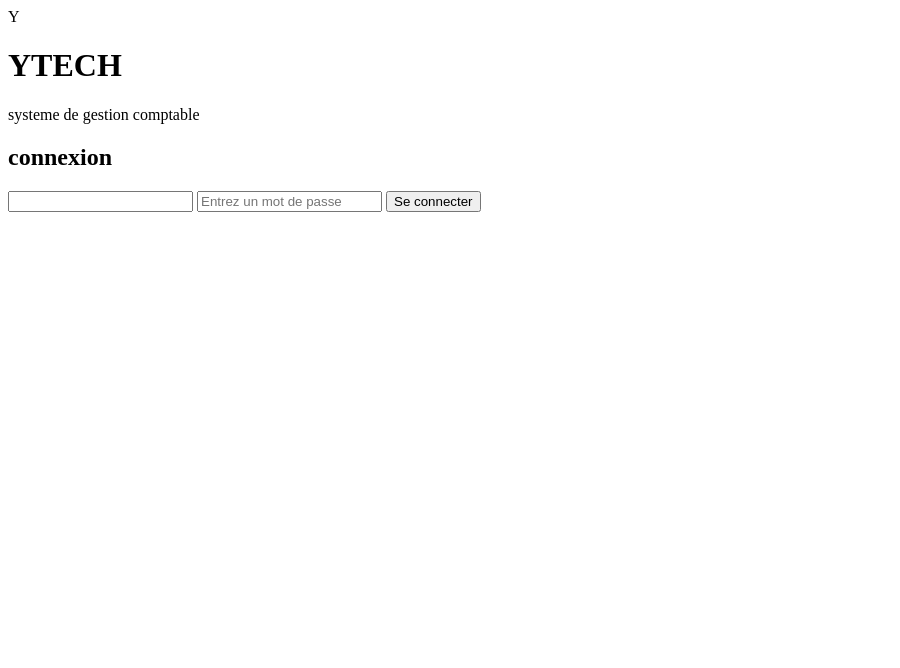
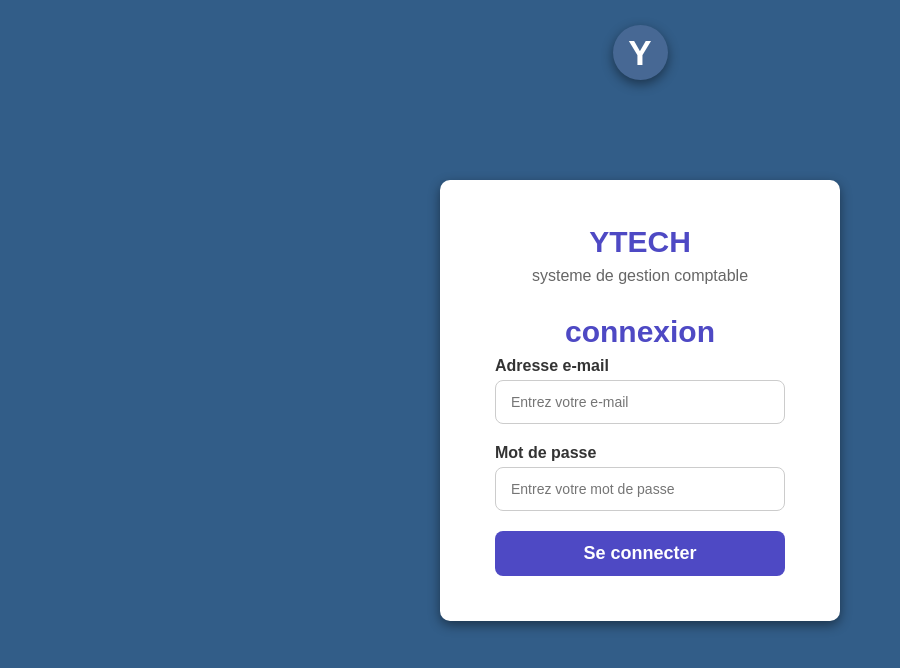
Before and after one commit to salomoramseszango-cyber/Gestion-ytech, a plain HTML site: page index.html in a window 1280 px wide. Shown: the whole page, without its empty margins (0-900 px from the left). Drawn offline with nearby package versions, Linux system fonts and the light colour scheme.

Commit message:
modification de la page de connexion

```diff
--- a/Ressources/CSS/style.css
+++ b/Ressources/CSS/style.css
@@ -0,0 +1,96 @@
+*{
+    margin:0;
+    padding: 0;
+    box-sizing: border-box;
+}
+
+body{
+    font-family: 'Poppins', sans-serif;
+    background: #325d88;
+    min-height: 100vh;
+    display: flex;
+    justify-content: center;
+    align-items: center;
+}
+
+.logo-badge {
+    width: 55px;
+    height: 55px;
+    background: #476894;
+    color: white;
+    border-radius: 50%;
+    display: flex;
+    justify-content: center;
+    align-items: center;
+    font-size: 35px;
+    font-weight: bold;
+    position: absolute;
+    top: 25px;
+    box-shadow: 0 4px 12px rgba(0, 0, 0, 0.45);
+
+}
+.login-container {
+    width: 400px;
+    background: #fff;
+    padding: 45px 55px;
+    border-radius: 10px;
+    box-shadow: 0 4px 12px rgba(0, 0, 0, 0.45);
+    justify-content: center;
+    text-align: center;
+}
+
+.login-container h1 {
+    font-size: 30px;
+    font-weight: 700;
+    margin-bottom: 8px;
+    color: #4e49c4;
+}
+
+.login-container p {
+    font-size: 16px;
+    color: #666;
+    margin-bottom: 30px;
+}
+.login-container h2 {
+    font-size: 30px;
+    font-weight: 600;
+    margin-bottom: 8px;
+    color: #4e49c4;
+
+}
+form {
+    display: flex;
+    flex-direction: column;
+    text-align: left;
+}
+label {
+    margin-bottom: 5px;
+    font-weight: bold;
+    color: #333;
+}
+input {
+    width: 100%;
+    padding: 13px 15px;
+    margin-bottom: 20px;
+    border: 1px solid #ccc;
+    border-radius: 8px;
+    font-size: 14px;
+    outline: none;
+
+
+}
+input:focus {
+    border-color: #4e49c4;
+    box-shadow: 0 0 5px rgba(78, 73, 196, 0.5);
+}
+button {
+    padding: 12px 20px;
+    background: #4e49c4;
+    color: #fff;
+    border: none;
+    border-radius: 8px;
+    font-size: 18px;
+    font-weight: bold;
+    cursor: pointer;
+
+}
--- a/Ressources/JS/script.js
+++ b/Ressources/JS/script.js
@@ -0,0 +1,4 @@
+function connexion(event) {
+    event.preventDefault();
+    window.location.href = "dashboard.html";
+}
--- a/index.html
+++ b/index.html
@@ -14,13 +14,11 @@
         <p>systeme de gestion comptable</p>
         <h2>connexion </h2>
         <form  onsubmit="connexion">
-            <label for="Adresse e-mail">
-                <input type="e-mail" id="e-mail" placehorder="Entrez votre email" required>
-            </label>
+            <label for="e-mail">Adresse e-mail</label>
+            <input type="email" id="e-mail" placeholder="Entrez votre e-mail" required>
+             <label for="password">Mot de passe</label>
+            <input type="password" id="password" placeholder="Entrez votre mot de passe" required>
 
-            <label for="Password">
-                <input type="password" id="password" placeholder="Entrez un mot de passe" required>
-            </label>
 
             <button type="submit">Se connecter</button>
         </form>
```
